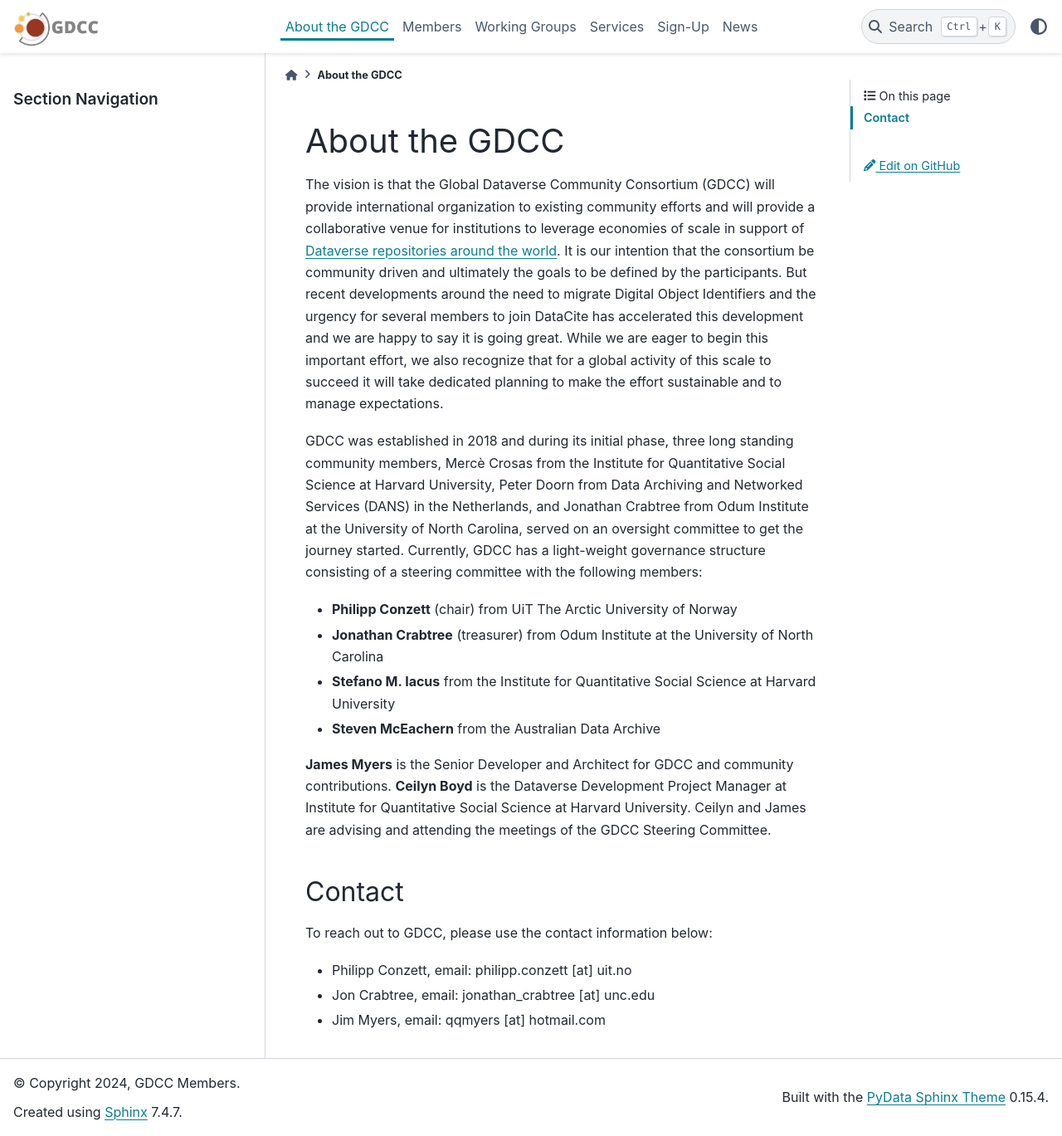
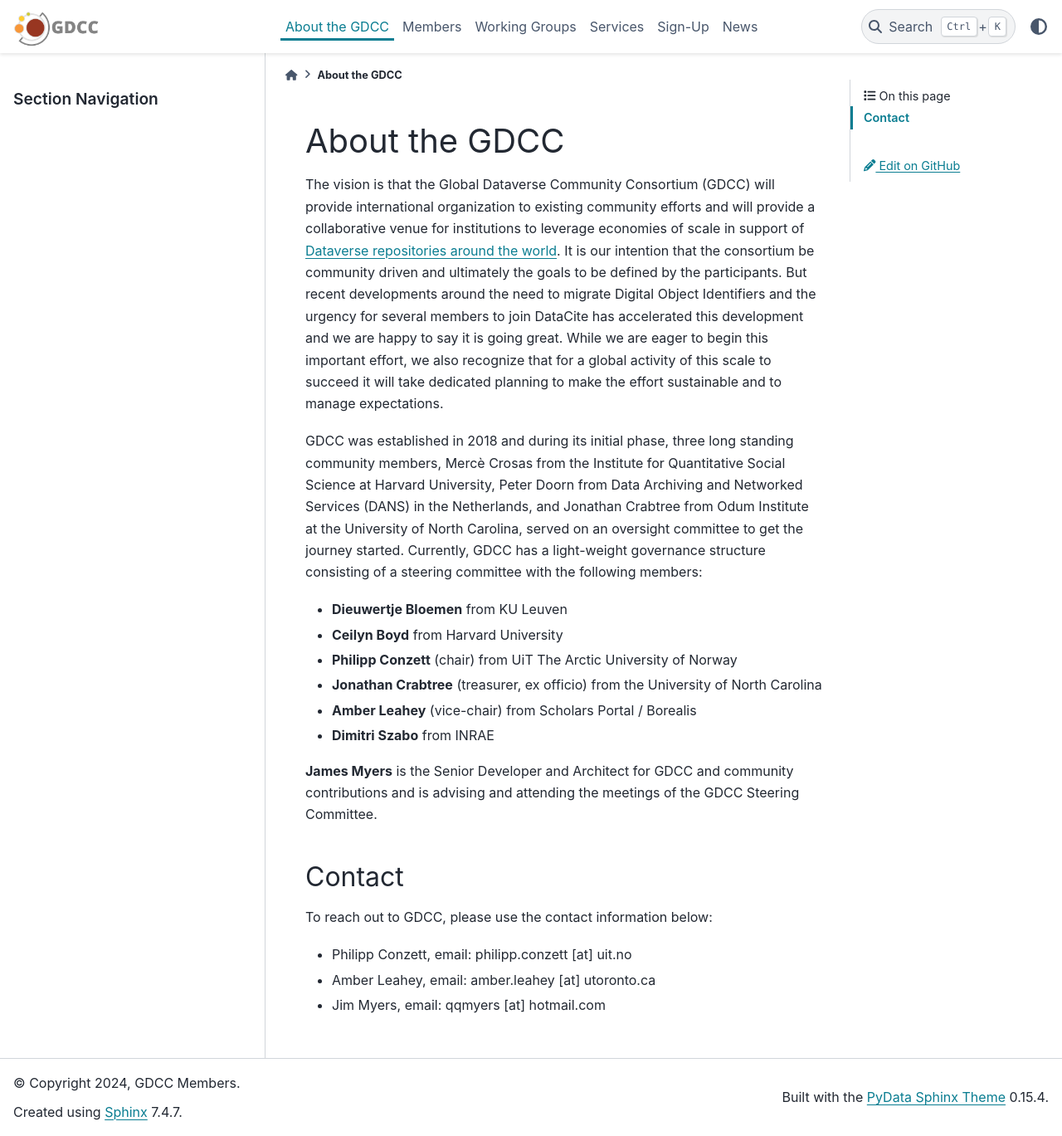
Before and after one commit to gdcc/www.gdcc.io, a Sphinx documentation site: the page built from source/about.md, in a window 1280 px wide and 1369 px high. Shown: the whole window at 83% size. Built offline with Sphinx 7.4.7 and the PyData theme 0.15.4, drawn with Linux system fonts in a browser that asks for light colours.

Commit message:
Update about.md

```diff
--- a/source/about.md
+++ b/source/about.md
@@ -3,17 +3,19 @@
 The vision is that the Global Dataverse Community Consortium (GDCC) will provide international organization to existing community efforts and will provide a collaborative venue for institutions to leverage economies of scale in support of [Dataverse repositories around the world][]. It is our intention that the consortium be community driven and ultimately the goals to be defined by the participants. But recent developments around the need to migrate Digital Object Identifiers and the urgency for several members to join DataCite has accelerated this development and we are happy to say it is going great. While we are eager to begin this important effort, we also recognize that for a global activity of this scale to succeed it will take dedicated planning to make the effort sustainable and to manage expectations.
 
 GDCC was established in 2018 and during its initial phase, three long standing community members, Mercè Crosas from the Institute for Quantitative Social Science at Harvard University, Peter Doorn from Data Archiving and Networked Services (DANS) in the Netherlands, and Jonathan Crabtree from Odum Institute at the University of North Carolina, served on an oversight committee to get the journey started. Currently, GDCC has a light-weight governance structure consisting of a steering committee with the following members:
+- **Dieuwertje Bloemen** from KU Leuven
+- **Ceilyn Boyd** from Harvard University
 - **Philipp Conzett** (chair) from UiT The Arctic University of Norway
-- **Jonathan Crabtree** (treasurer) from Odum Institute at the University of North Carolina
-- **Stefano M. Iacus** from the Institute for Quantitative Social Science at Harvard University
-- **Steven McEachern** from the Australian Data Archive
+- **Jonathan Crabtree** (treasurer, ex officio) from the University of North Carolina
+- **Amber Leahey** (vice-chair) from Scholars Portal / Borealis
+- **Dimitri Szabo** from INRAE
 
-**James Myers** is the Senior Developer and Architect for GDCC and community contributions. **Ceilyn Boyd** is the Dataverse Development Project Manager at Institute for Quantitative Social Science at Harvard University. Ceilyn and James are advising and attending the meetings of the GDCC Steering Committee.
+**James Myers** is the Senior Developer and Architect for GDCC and community contributions and is advising and attending the meetings of the GDCC Steering Committee.
 
 ## Contact
 To reach out to GDCC, please use the contact information below:
 - Philipp Conzett, email: philipp.conzett [at] uit.no
-- Jon Crabtree, email: jonathan_crabtree [at] unc.edu
+- Amber Leahey, email: amber.leahey [at] utoronto.ca
 - Jim Myers, email: qqmyers [at] hotmail.com
 
 [Dataverse repositories around the world]: https://dataverse.org/installations
```
